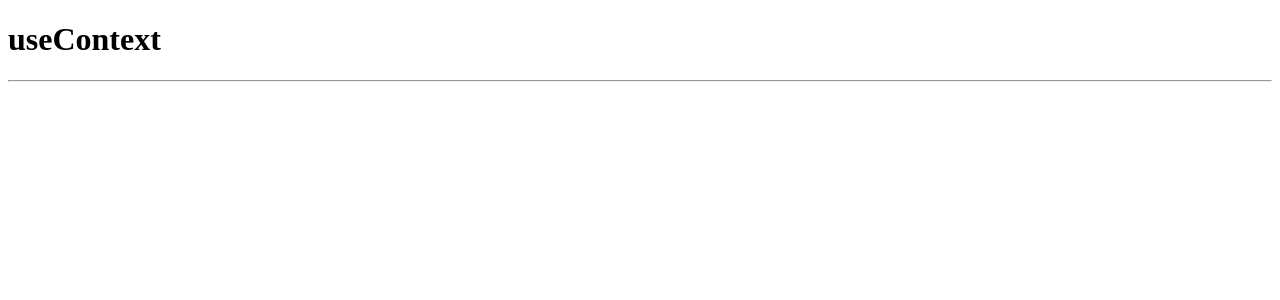
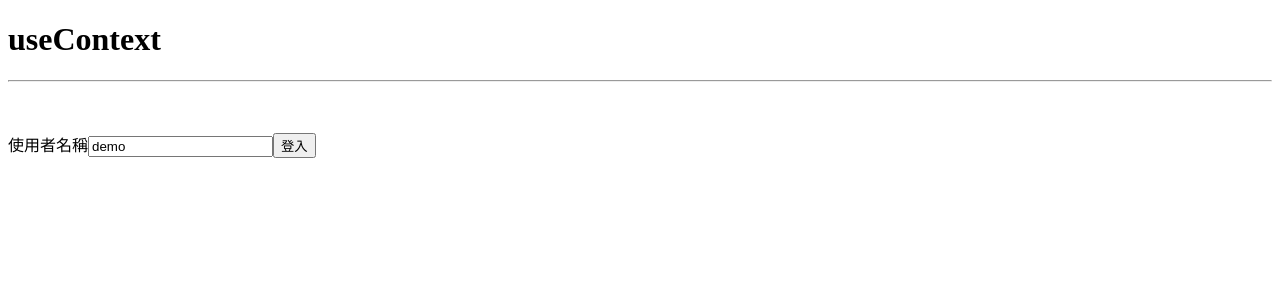
Before and after one commit to coffeeteacher/myReact9, a React (Vite) app: page /#/ in a window 1280 px wide. Shown: the top 300 px of the page. Built offline with nearby package versions, Linux system fonts and the light colour scheme.

Commit message:
0902-useContext

```diff
--- a/src/main.jsx
+++ b/src/main.jsx
@@ -4,7 +4,7 @@ import { HashRouter } from 'react-router-dom'
 // import './index.css'
 // import App from './App.jsx'
 // import './sass/all.scss'
-import App from './pages/App0902b-useContext'
+import App from './pages/App0902c-useContext'
 
 createRoot(document.getElementById('root')).render(
   // 嚴謹模式
--- a/src/pages/App0902b-useContext.jsx
+++ b/src/pages/App0902b-useContext.jsx
@@ -1,10 +1,71 @@
-import React from 'react'
+import React, { useContext, useState } from 'react'
 
 const App = () => {
+  // 建立一個空的共用區(可以跨元件使用)
+  const Context = React.createContext({});
+  // 建立按鈕控制變數
+  const [signedIn, setSignedIn] = useState(false)
+  // 建立使用者變數
+  const [userName, setUserName] = useState('demo');
+
+
+  // 建立一個Nav元件
+  const Nav = () => {
+    return (
+      <div className="nav">
+        {/* 按鈕 */}
+        <Btn />
+      </div>
+    )
+  }
+
+  // 建立按鈕
+  const Btn = () => {
+    // 取出共用區的signedIn變數與setSignedIn方法
+    const [signedIn, setSignedIn, userName, setUserName] = useContext(Context);
+    return (
+      <>
+        <button onClick={() => setSignedIn(!signedIn)}>
+          {/* 登出 */}
+          {signedIn ? '登出' : '登入'}
+        </button>
+      </>
+    )
+  }
+
+  // 登入元件
+  const LoginForm = () => {
+    return (
+      <>
+        帳號<input
+          type="text"
+          value={userName}
+          onChange={(e) => setUserName(e.target.value)}
+        />
+      </>
+    )
+  }
   return (
-    <div className='wrap'>
-        <h1>useContext</h1>
-        <hr />
+    <div>
+      <h1>useContext-跨元件使用變數與函式</h1>
+      <hr />
+      <Context.Provider value={[signedIn, setSignedIn, userName, setUserName]}>
+        <Nav />
+
+        {
+          signedIn
+            ? null
+            : <LoginForm />
+        }
+
+        {/* <h2>Singed Out</h2> */}
+
+        <h2>
+          <small>{signedIn ? userName : '未登入'}-</small>
+          {signedIn ? "Signed In" : "Singed Out"}
+        </h2>
+
+      </Context.Provider>
     </div>
   )
 }
--- /dev/null
+++ b/src/pages/App0902c-useContext.jsx
@@ -0,0 +1,64 @@
+import { createContext, useContext, useState } from "react"
+
+
+export default function App() {
+    // 建立共用環境區域
+    const UserContext = createContext({});
+    // 建立使用者變數
+    const [username, setUsername] = useState('demo');
+    // 建立登入鈕的控制
+    const [isLogin, setIsLogin] = useState(false);
+
+
+    // 建立登入元件
+    const LoginForm = () => {
+        // 因為要被放在共用區，所以要搬到App元件內
+        // const [username, setUsername] = useState('');
+        // 從共用區UserContext解構出username, setUsername
+        const { username, setUsername, setIsLogin } = useContext(UserContext);
+        return (
+            <>
+                <label htmlFor="username">使用者名稱</label>
+                <input
+                    type="text"
+                    id="username"
+                    placeholder="請輸入使用名稱"
+                    value={username}
+                    onChange={e => setUsername(e.target.value)}
+                />
+                <button type="button" onClick={() => { setIsLogin(true) }}>登入</button>
+            </>
+        )
+    }
+
+    // 登入後的歡迎元件
+    const Greeting = () => {
+        // 從共用區UserContext取得username
+        const { username } = useContext(UserContext);
+        return (
+            <div>
+                Hi, {username}
+            </div>
+        )
+    }
+
+
+    return (
+        <>
+            <h1>useContext</h1><hr style={{ marginBottom: "50px" }} />
+            <UserContext.Provider value={{ username, setUsername, setIsLogin }}>
+                {/*
+                <LoginForm />
+                <br />
+                <Greeting />
+                 */}
+
+                {/* 將原本的架構改成三元運算子 */}
+
+                {
+                    isLogin ? <Greeting /> : <LoginForm />
+                }
+            </UserContext.Provider>
+        </>
+    )
+}
```
